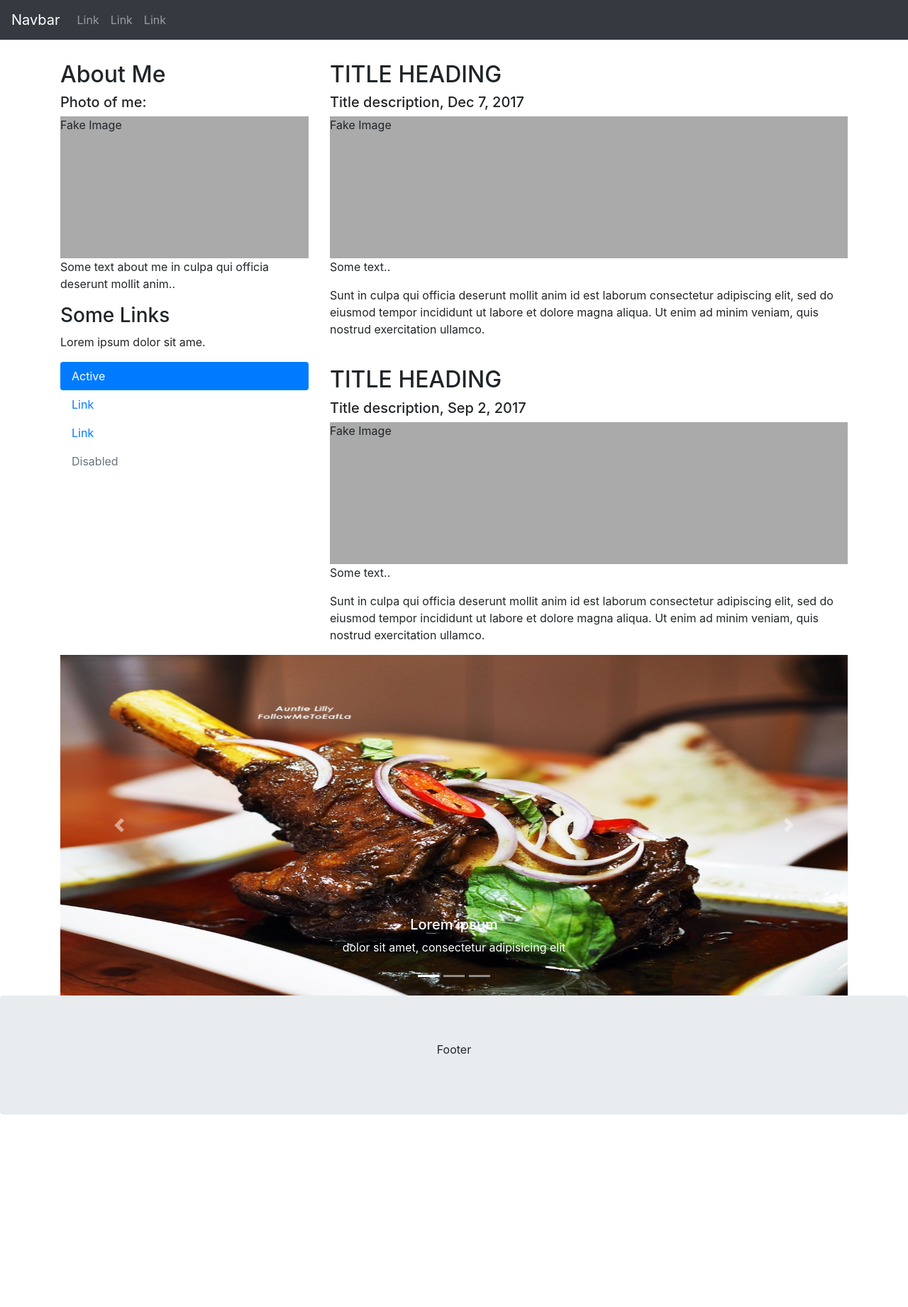
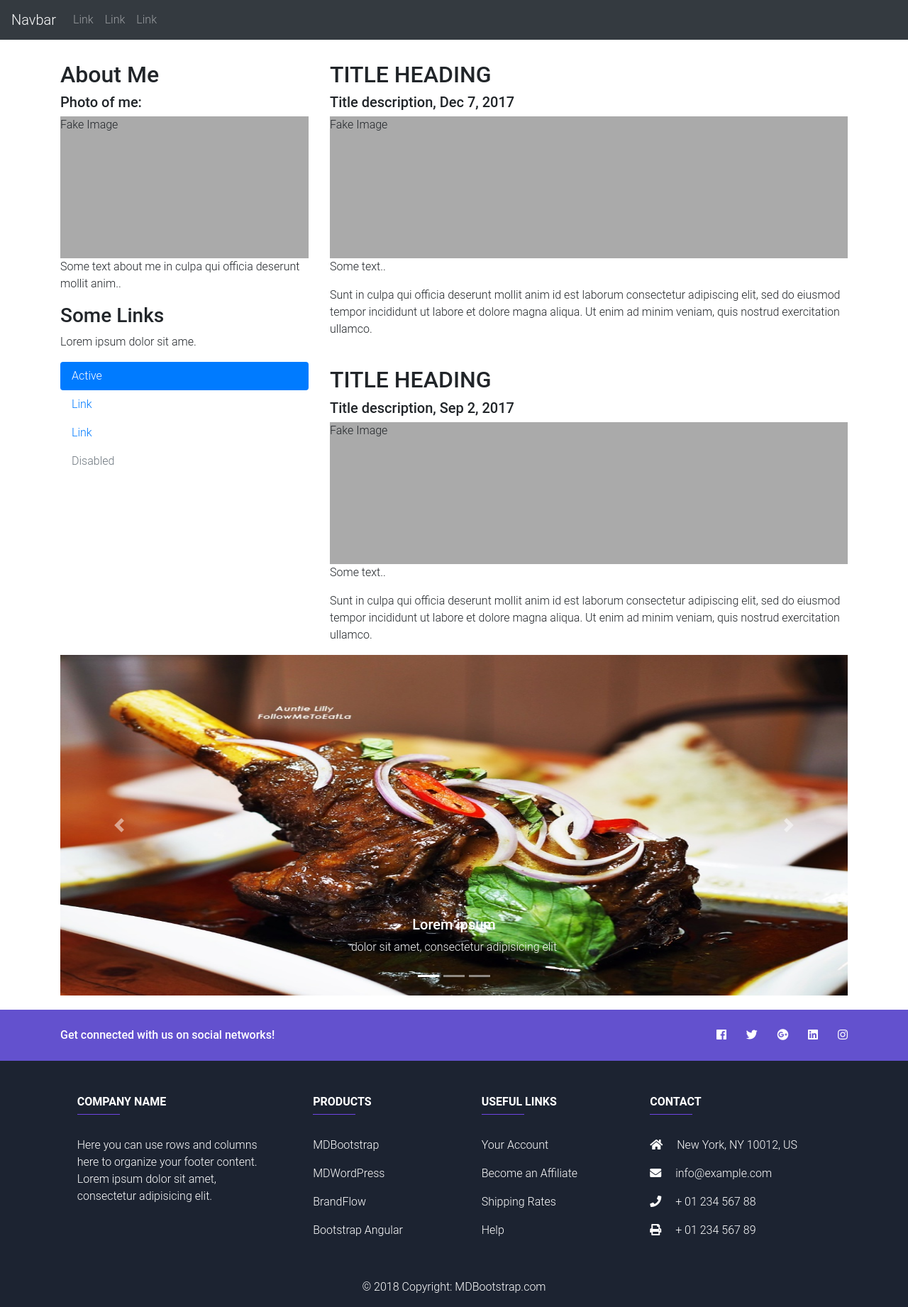
Before and after one commit to faccudiaz/herokuTest, a PHP site: page /index.html in a window 1280 px wide. Shown: the whole page at 71% size. Before the commit the page ends 1571 px from the top, so only its background shows below. Run offline with PHP 8.4, Linux system fonts and the light colour scheme; some libraries are stand-ins or nearby versions.

Commit message:
Arreglo footer y sus estilos

```diff
--- a/css/estilos.css
+++ b/css/estilos.css
@@ -1,4 +1,31 @@
+body {
+	font-family: Roboto,sans-serif;
+	font-weight: 300;
+}
+
 .carousel-inner > .carousel-item > img {
   width:640px;
   height:480px;
 }
+
+footer{
+	margin-top: 20px;
+}
+
+.unique-color-dark {
+    background-color: #1c2331 !important;
+}
+
+footer.page-footer {
+    color: #fff;
+}
+
+footer.page-footer a{
+	cursor: pointer;
+	text-decoration: none;
+	color: #fff;
+}
+
+.deep-purple.accent-2 {
+    background-color: #7c4dff !important;
+}
--- a/index.html
+++ b/index.html
@@ -5,6 +5,7 @@
   <meta charset="utf-8">
   <meta name="viewport" content="width=device-width, initial-scale=1">
   <link rel="stylesheet" href="https://maxcdn.bootstrapcdn.com/bootstrap/4.1.3/css/bootstrap.min.css">
+  <link rel="stylesheet" href="https://use.fontawesome.com/releases/v5.2.0/css/all.css" integrity="sha384-hWVjflwFxL6sNzntih27bfxkr27PmbbK/iSvJ+a4+0owXq79v+lsFkW54bOGbiDQ" crossorigin="anonymous">
   <link rel="stylesheet" href="css/estilos.css">
   <script src="https://ajax.googleapis.com/ajax/libs/jquery/3.3.1/jquery.min.js"></script>
   <script src="https://cdnjs.cloudflare.com/ajax/libs/popper.js/1.14.3/umd/popper.min.js"></script>
@@ -119,9 +120,148 @@
     </div>
   </div>
 </div>
-<div class="jumbotron text-center" style="margin-bottom:0">
-  <p>Footer</p>
-</div>
+<!-- Footer -->
+<footer class="page-footer font-small unique-color-dark">
+
+    <div style="background-color: #6351ce;">
+      <div class="container">
+
+        <!-- Grid row-->
+        <div class="row py-4 d-flex align-items-center">
+
+          <!-- Grid column -->
+          <div class="col-md-6 col-lg-5 text-center text-md-left mb-4 mb-md-0">
+            <h6 class="mb-0">Get connected with us on social networks!</h6>
+          </div>
+          <!-- Grid column -->
+
+          <!-- Grid column -->
+          <div class="col-md-6 col-lg-7 text-center text-md-right">
+
+            <!-- Facebook -->
+            <a class="fb-ic">
+              <i class="fab fa-facebook white-text mr-4"> </i>
+            </a>
+            <!-- Twitter -->
+            <a class="tw-ic">
+              <i class="fab fa-twitter white-text mr-4"> </i>
+            </a>
+            <!-- Google +-->
+            <a class="gplus-ic">
+              <i class="fab fa-google-plus white-text mr-4"> </i>
+            </a>
+            <!--Linkedin -->
+            <a class="li-ic">
+              <i class="fab fa-linkedin white-text mr-4"> </i>
+            </a>
+            <!--Instagram-->
+            <a class="ins-ic">
+              <i class="fab fa-instagram white-text"> </i>
+            </a>
+
+          </div>
+          <!-- Grid column -->
+
+        </div>
+        <!-- Grid row-->
+
+      </div>
+    </div>
+
+    <!-- Footer Links -->
+    <div class="container text-center text-md-left mt-5">
+
+      <!-- Grid row -->
+      <div class="row mt-3">
+
+        <!-- Grid column -->
+        <div class="col-md-3 col-lg-4 col-xl-3 mx-auto mb-4">
+
+          <!-- Content -->
+          <h6 class="text-uppercase font-weight-bold">Company name</h6>
+          <hr class="deep-purple accent-2 mb-4 mt-0 d-inline-block mx-auto" style="width: 60px;">
+          <p>Here you can use rows and columns here to organize your footer content. Lorem ipsum dolor sit amet, consectetur
+            adipisicing elit.</p>
+
+        </div>
+        <!-- Grid column -->
+
+        <!-- Grid column -->
+        <div class="col-md-2 col-lg-2 col-xl-2 mx-auto mb-4">
+
+          <!-- Links -->
+          <h6 class="text-uppercase font-weight-bold">Products</h6>
+          <hr class="deep-purple accent-2 mb-4 mt-0 d-inline-block mx-auto" style="width: 60px;">
+          <p>
+            <a href="#!">MDBootstrap</a>
+          </p>
+          <p>
+            <a href="#!">MDWordPress</a>
+          </p>
+          <p>
+            <a href="#!">BrandFlow</a>
+          </p>
+          <p>
+            <a href="#!">Bootstrap Angular</a>
+          </p>
+
+        </div>
+        <!-- Grid column -->
+
+        <!-- Grid column -->
+        <div class="col-md-3 col-lg-2 col-xl-2 mx-auto mb-4">
+
+          <!-- Links -->
+          <h6 class="text-uppercase font-weight-bold">Useful links</h6>
+          <hr class="deep-purple accent-2 mb-4 mt-0 d-inline-block mx-auto" style="width: 60px;">
+          <p>
+            <a href="#!">Your Account</a>
+          </p>
+          <p>
+            <a href="#!">Become an Affiliate</a>
+          </p>
+          <p>
+            <a href="#!">Shipping Rates</a>
+          </p>
+          <p>
+            <a href="#!">Help</a>
+          </p>
+
+        </div>
+        <!-- Grid column -->
+
+        <!-- Grid column -->
+        <div class="col-md-4 col-lg-3 col-xl-3 mx-auto mb-md-0 mb-4">
+
+          <!-- Links -->
+          <h6 class="text-uppercase font-weight-bold">Contact</h6>
+          <hr class="deep-purple accent-2 mb-4 mt-0 d-inline-block mx-auto" style="width: 60px;">
+          <p>
+            <i class="fas fa-home mr-3"></i> New York, NY 10012, US</p>
+          <p>
+            <i class="fa fa-envelope mr-3"></i> info@example.com</p>
+          <p>
+            <i class="fa fa-phone mr-3"></i> + 01 234 567 88</p>
+          <p>
+            <i class="fa fa-print mr-3"></i> + 01 234 567 89</p>
+
+        </div>
+        <!-- Grid column -->
+
+      </div>
+      <!-- Grid row -->
+
+    </div>
+    <!-- Footer Links -->
+
+    <!-- Copyright -->
+    <div class="footer-copyright text-center py-3">© 2018 Copyright:
+      <a href="https://mdbootstrap.com/bootstrap-tutorial/"> MDBootstrap.com</a>
+    </div>
+    <!-- Copyright -->
+
+  </footer>
+  <!-- Footer -->
 
 </body>
 </html>
```
